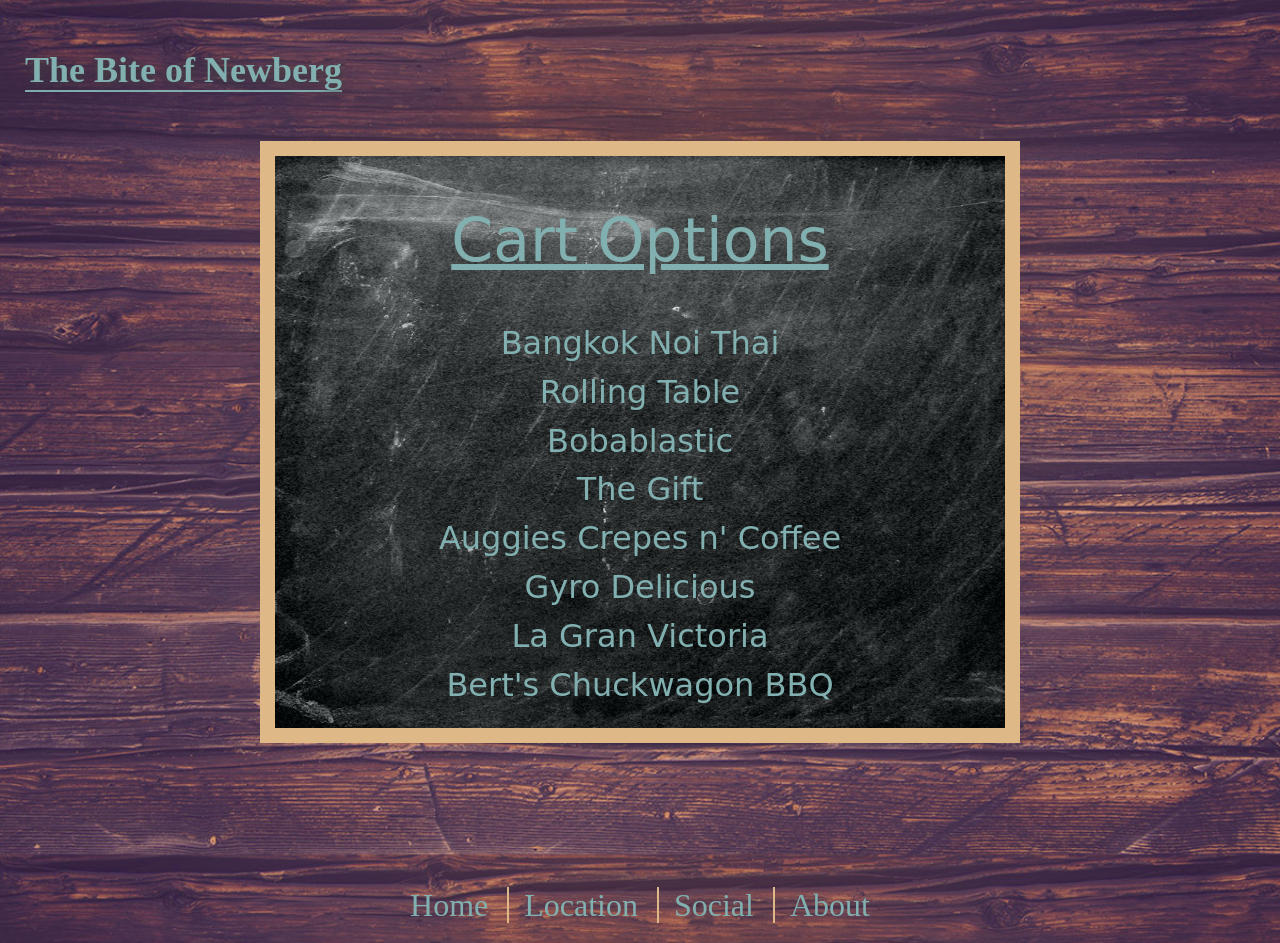
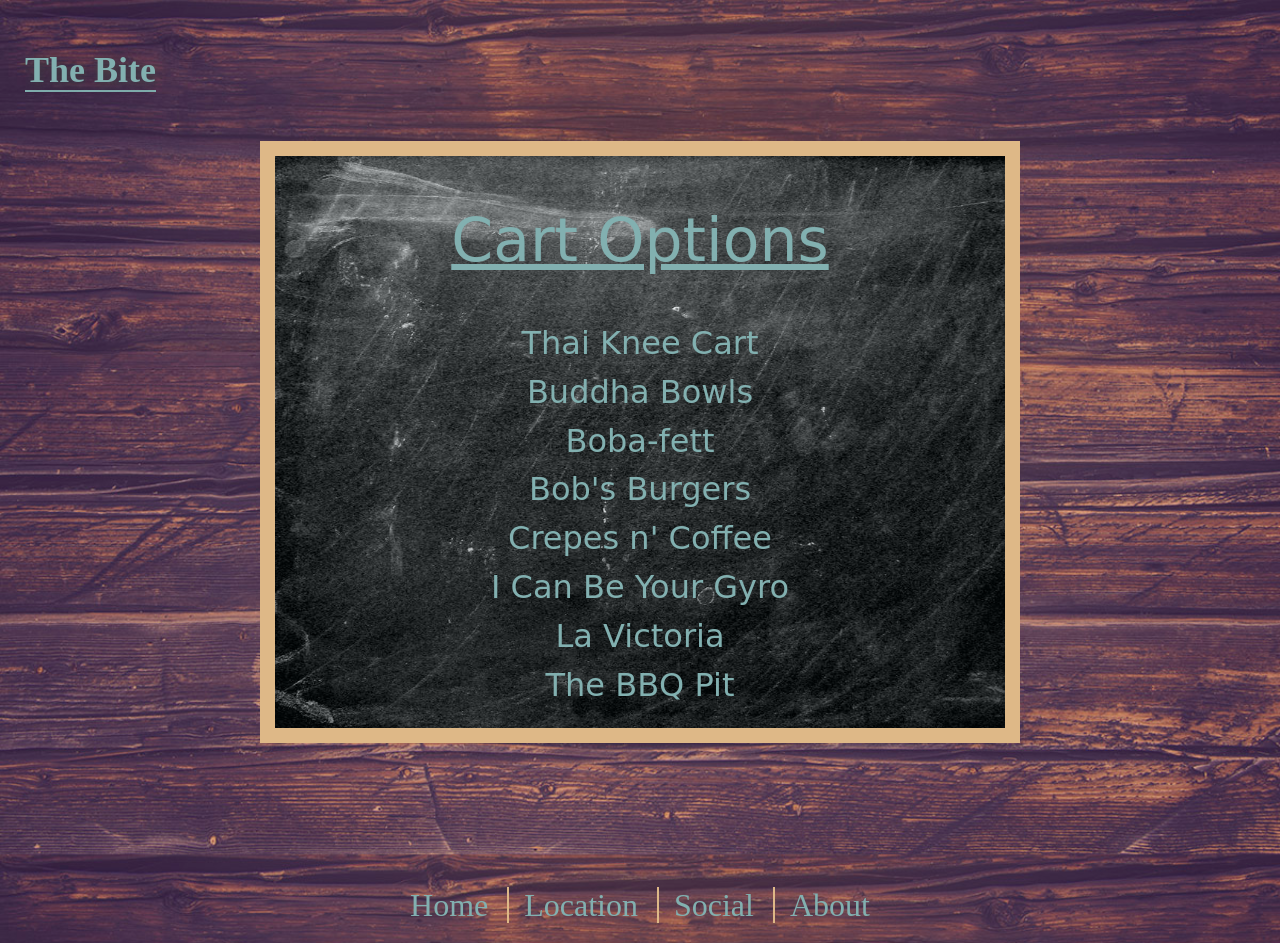
Before and after one commit to goducks09/bite-food-carts, a plain HTML site: page food.html in a window 1280 px wide. Shown: the top 943 px of the page. Drawn offline with Linux system fonts and the light colour scheme; a web font is replaced by a local one.

Commit message:
Updated title

```diff
--- a/food.html
+++ b/food.html
@@ -3,8 +3,8 @@
   <head>
     <meta charset="utf-8">
     <meta http-equiv="x-ua-compatible" content="ie=edge">
-    <title>Bite of Newberg Food Pod</title>
-    <meta name="description" content="Bite of Newberg">
+    <title>The Bite</title>
+    <meta name="description" content="The Bite">
     <meta name="viewport" content="width=device-width, initial-scale=1">
     <link rel="stylesheet" href="css/normalize.css">
     <link rel="stylesheet" href="css/main.css">
@@ -13,20 +13,20 @@
   </head>
   <body>
     <header class="subpage-header">
-      <h1 class="title-subpages">The Bite of Newberg</h1>
+      <h1 class="title-subpages">The Bite</h1>
     </header>
 
     <section class="carts">
       <h2 class="cart-title">Cart Options</h2>
       <ul class="cart-list">
-        <li><span>Bangkok Noi Thai</span></li>
-        <li><span>Rolling Table</span></li>
-        <li><span>Bobablastic</span></li>
-        <li><span>The Gift</span></li>
-        <li><span>Auggies Crepes n' Coffee</span></li>
-        <li><span>Gyro Delicious</span></li>
-        <li><span>La Gran Victoria</span></li>
-        <li><span>Bert's Chuckwagon BBQ</span></li>
+        <li><span>Thai Knee Cart</span></li>
+        <li><span>Buddha Bowls</span></li>
+        <li><span>Boba-fett</span></li>
+        <li><span>Bob's Burgers</span></li>
+        <li><span>Crepes n' Coffee</span></li>
+        <li><span>I Can Be Your Gyro</span></li>
+        <li><span>La Victoria</span></li>
+        <li><span>The BBQ Pit</span></li>
       </ul>
     </section>
 
```
Also changed, not shown: about.html (+4 -4 lines), index.html (+3 -3 lines), location.html (+3 -3 lines), social.html (+3 -3 lines).
